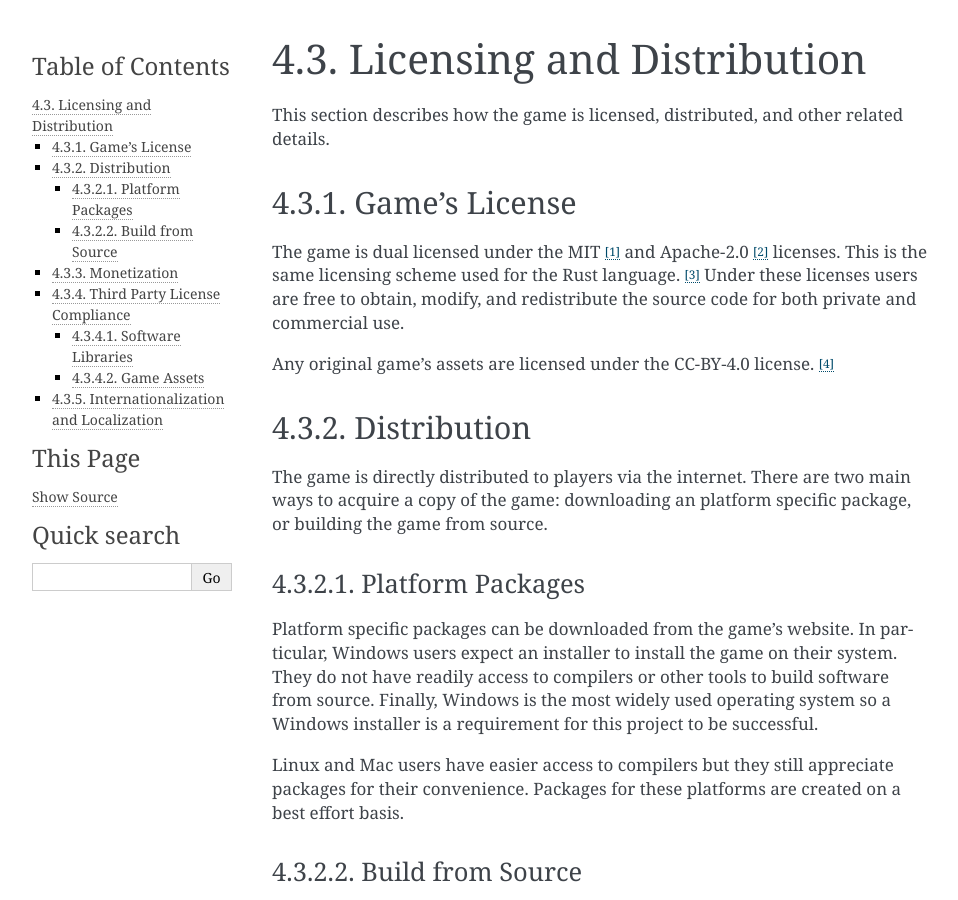
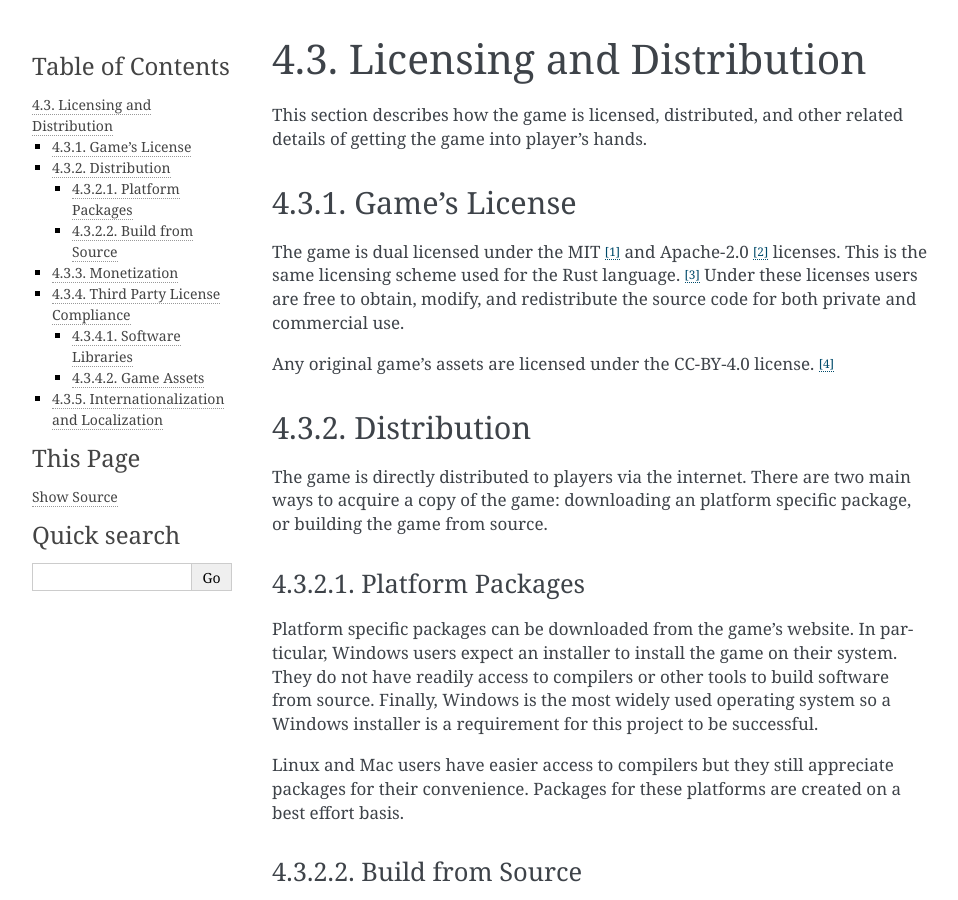
Before and after one commit to fossxo/fossxo-gdd, a Sphinx documentation site: the page built from source/misc/licensing-and-distribution.rst, in a window 1280 px wide and 900 px high. Shown: the whole window, without its empty margins (148-1106 px from the left). Built offline with Sphinx 7.4.7, drawn with Linux system fonts in a browser that asks for light colours; pages that are not in the unit, such as notebooks, are missing from menus.

Commit message:
Rename file to match title
The distribution.rst file is renamed to licensing-and-distribution.rst
to better match the section title.

```diff
--- a/source/misc/index.rst
+++ b/source/misc/index.rst
@@ -10,6 +10,6 @@
 
     audience
     platforms
-    distribution
+    licensing-and-distribution
     similar-games
     future-enhancements
--- a/source/misc/distribution.rst
+++ b/source/misc/licensing-and-distribution.rst
@@ -3,7 +3,8 @@
 ##########################
 
 This section describes how the game is licensed, distributed, and other related
-details.
+details of getting the game into player's hands.
+
 
 ==============
 Game's License
```
